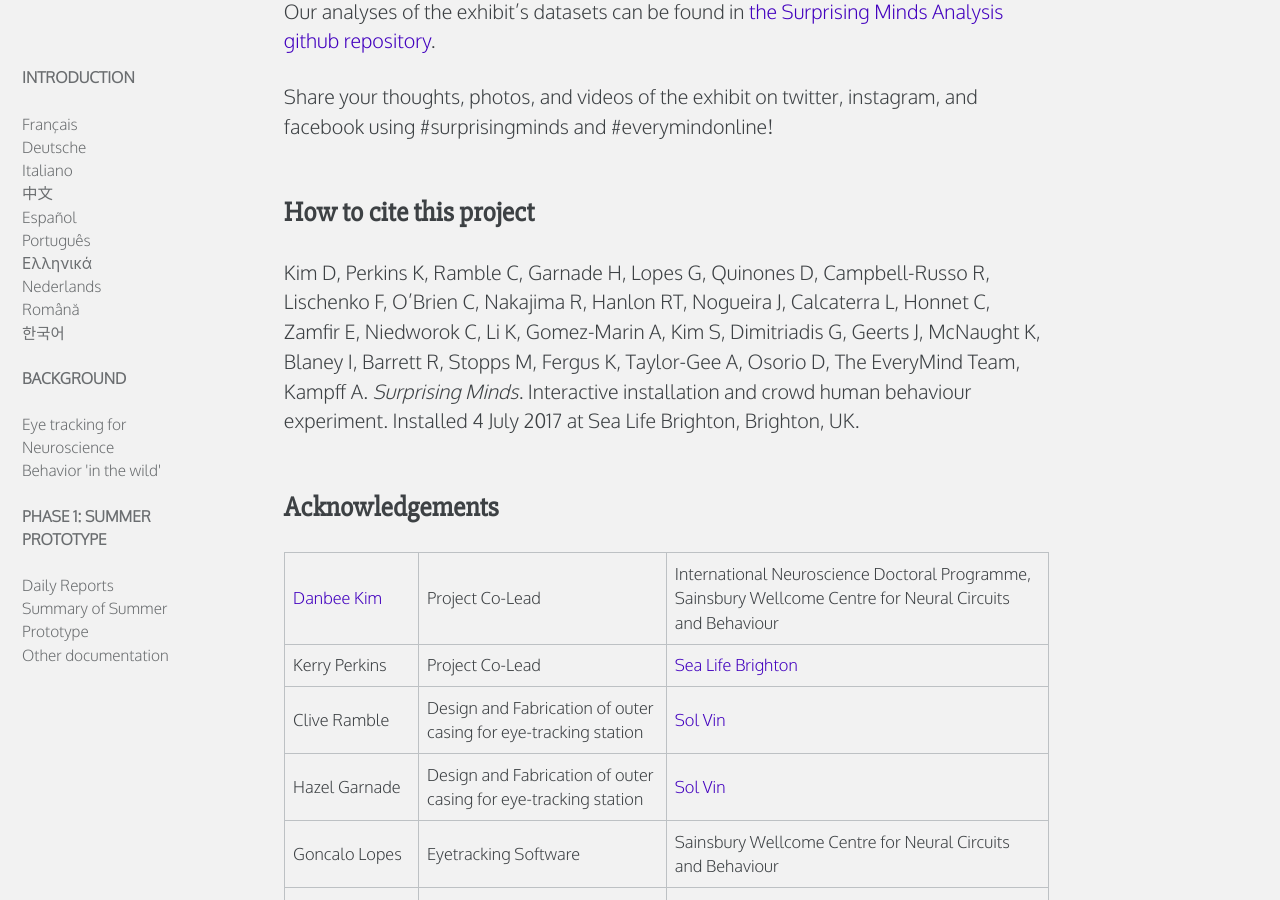
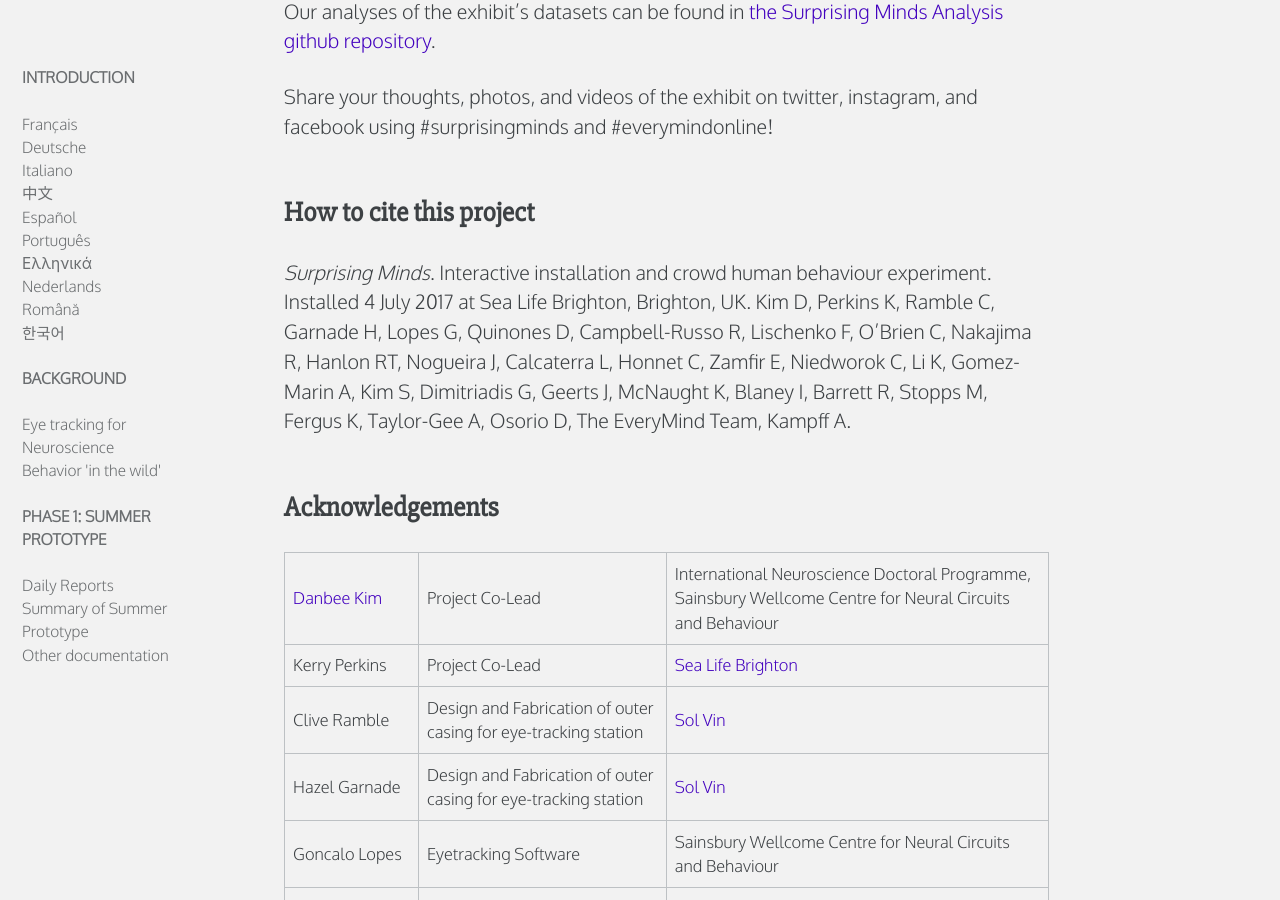
Before and after one commit to everymind/SurprisingMinds, a Jekyll site: the page built from index.md, in a window 1280 px wide and 900 px high, scrolled down 2375 px. Built offline with Jekyll 4.4.1, drawn with Linux system fonts in a browser that asks for light colours.

```diff
--- a/index.md
+++ b/index.md
@@ -56,7 +56,7 @@ Share your thoughts, photos, and videos of the exhibit on twitter, instagram, an
 
 ## How to cite this project
 
-Kim D, Perkins K, Ramble C, Garnade H, Lopes G, Quinones D, Campbell-Russo R, Lischenko F, O'Brien C, Nakajima R, Hanlon RT, Nogueira J, Calcaterra L, Honnet C, Zamfir E, Niedworok C, Li K, Gomez-Marin A, Kim S, Dimitriadis G, Geerts J, McNaught K, Blaney I, Barrett R, Stopps M, Fergus K, Taylor-Gee A, Osorio D, The EveryMind Team, Kampff A. *Surprising Minds*. Interactive installation and crowd human behaviour experiment. Installed 4 July 2017 at Sea Life Brighton, Brighton, UK.
+*Surprising Minds*. Interactive installation and crowd human behaviour experiment. Installed 4 July 2017 at Sea Life Brighton, Brighton, UK. Kim D, Perkins K, Ramble C, Garnade H, Lopes G, Quinones D, Campbell-Russo R, Lischenko F, O'Brien C, Nakajima R, Hanlon RT, Nogueira J, Calcaterra L, Honnet C, Zamfir E, Niedworok C, Li K, Gomez-Marin A, Kim S, Dimitriadis G, Geerts J, McNaught K, Blaney I, Barrett R, Stopps M, Fergus K, Taylor-Gee A, Osorio D, The EveryMind Team, Kampff A.
 
 ## Acknowledgements
 
```
